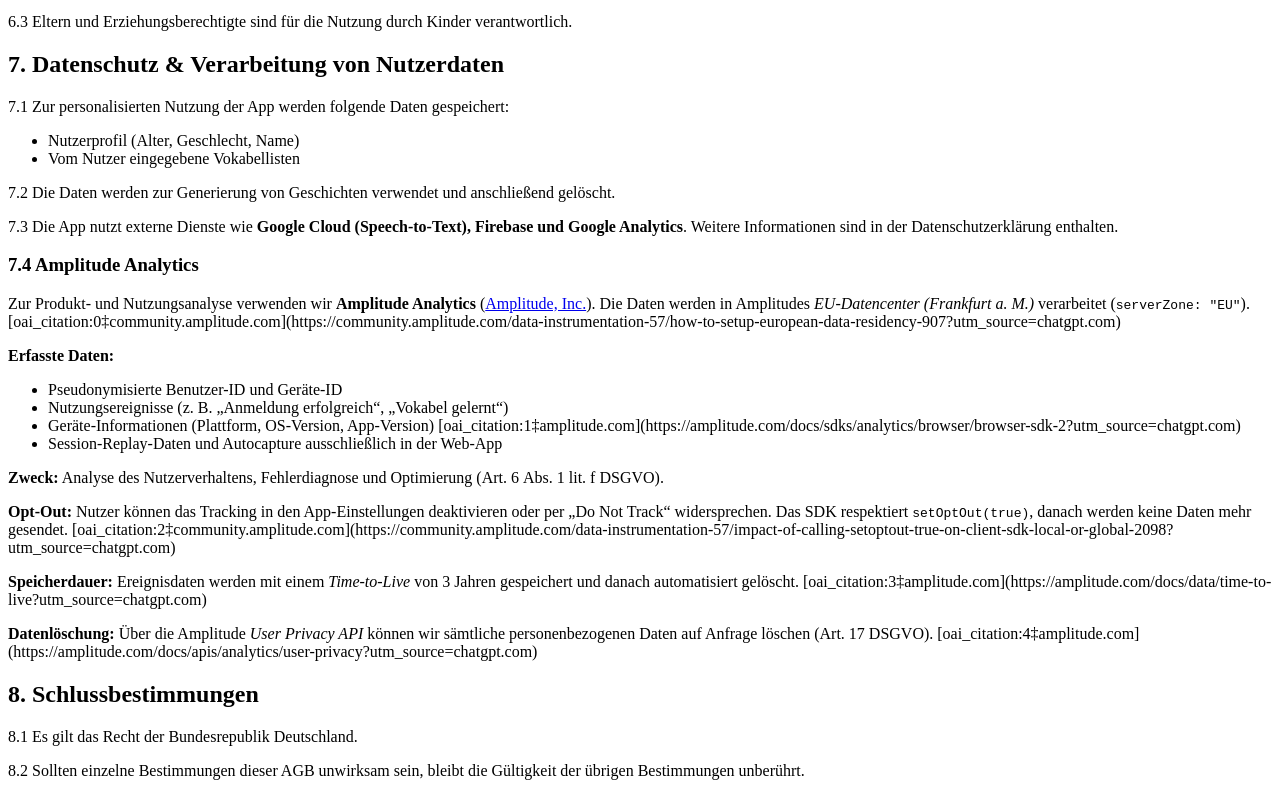
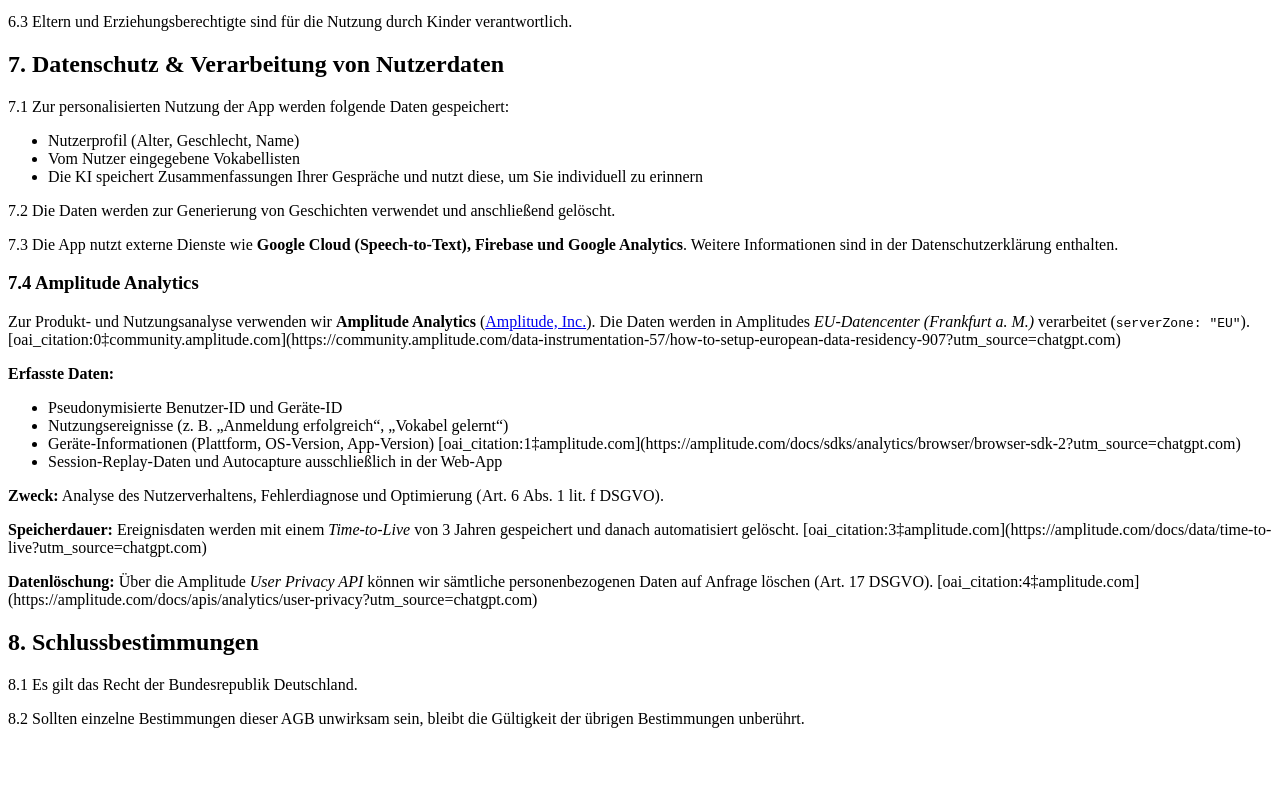
Before and after one commit to DDefiebre/LumiAGBS, a plain HTML site: page index.html in a window 1280 px wide. Shown: the part 862-1658 px from the top of the page. After the commit the page ends 1606 px from the top, so only its background shows below. Drawn offline with Linux system fonts and the light colour scheme.

Commit message:
Update index.html

```diff
--- a/index.html
+++ b/index.html
@@ -84,6 +84,7 @@
     <ul>
         <li>Nutzerprofil (Alter, Geschlecht, Name)</li>
         <li>Vom Nutzer eingegebene Vokabellisten</li>
+        <li>Die KI speichert Zusammenfassungen Ihrer Gespräche und nutzt diese, um Sie individuell zu erinnern</li>
     </ul>
     <p>
         7.2 Die Daten werden zur Generierung von Geschichten verwendet und anschließend gelöscht.
@@ -117,12 +118,6 @@
     </p>
 
     <p>
-        <strong>Opt-Out:</strong> Nutzer können das Tracking in den App-Einstellungen deaktivieren
-        oder per „Do Not Track“ widersprechen. Das SDK respektiert <code>setOptOut(true)</code>,
-        danach werden keine Daten mehr gesendet. [oai_citation:2‡community.amplitude.com](https://community.amplitude.com/data-instrumentation-57/impact-of-calling-setoptout-true-on-client-sdk-local-or-global-2098?utm_source=chatgpt.com)
-    </p>
-
-    <p>
         <strong>Speicherdauer:</strong> Ereignisdaten werden mit einem
         <em>Time-to-Live</em> von 3 Jahren gespeichert und danach automatisiert gelöscht. [oai_citation:3‡amplitude.com](https://amplitude.com/docs/data/time-to-live?utm_source=chatgpt.com)
     </p>
```
